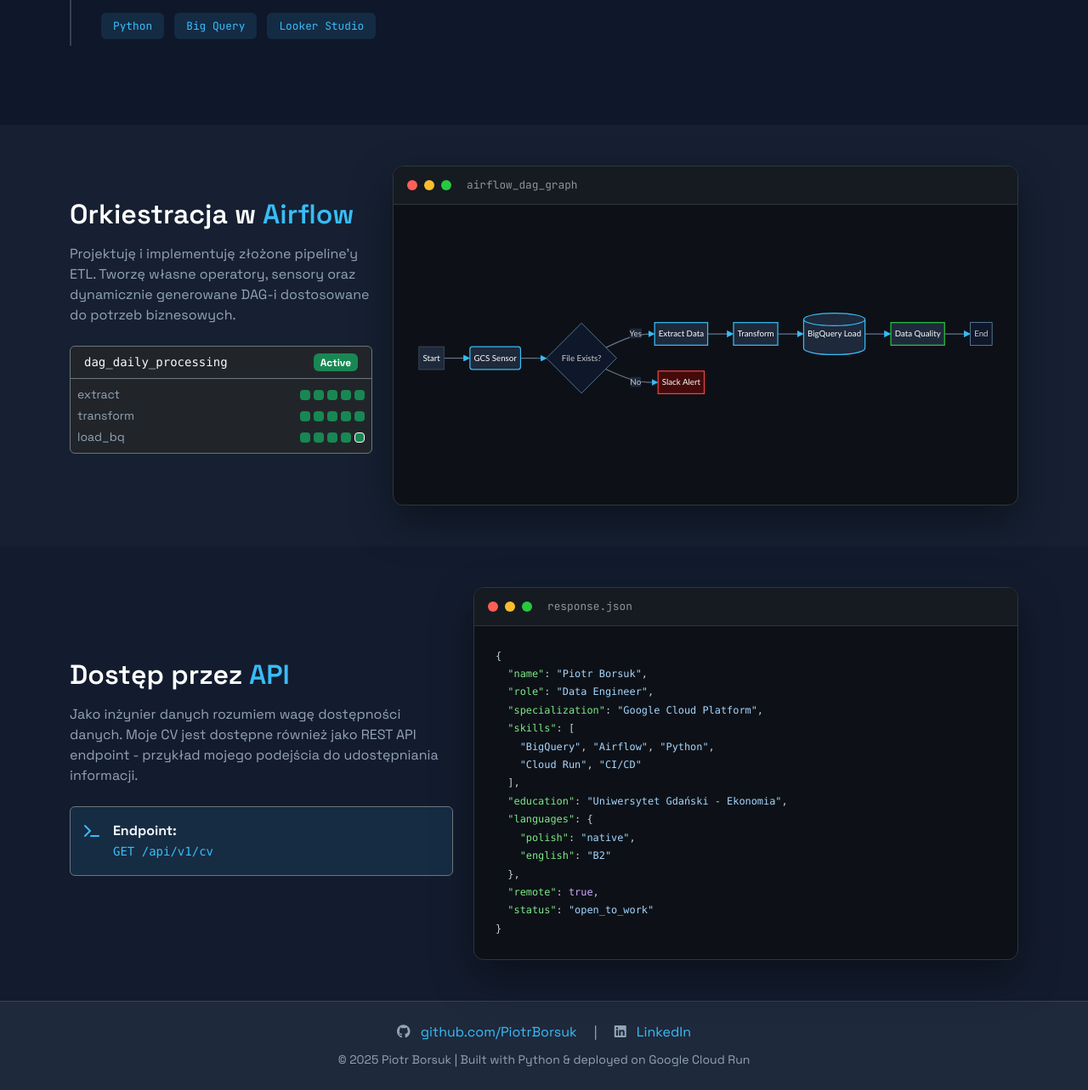
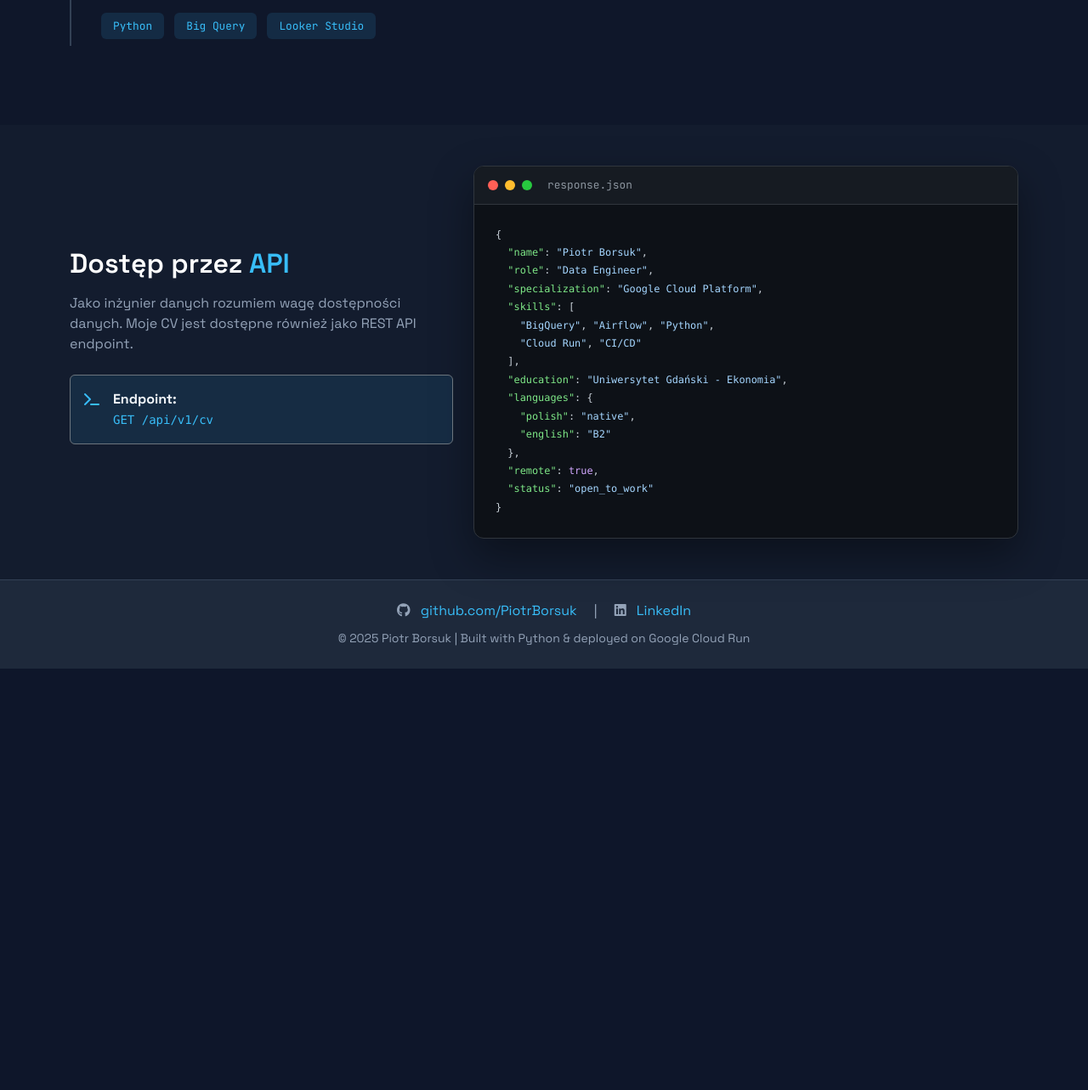
Before and after one commit to PiotrBorsuk/borsuk_cv, a Flask app: page / in a window 1280 px wide. Shown: the part 2895-4178 px from the top of the page at 85% size. After the commit the page ends 3682 px from the top, so only its background shows below. Run offline with Flask 3, Linux system fonts and the light colour scheme.

Commit message:
remove airflow section

```diff
--- a/app/templates/index.html
+++ b/app/templates/index.html
@@ -357,93 +357,6 @@
         </div>
     </section>
 
-    <section id="airflow" class="py-5" style="background-color: #162032;">
-        <div class="container">
-            <div class="row align-items-center">
-                <div class="col-lg-4">
-                    <h2 class="mb-3">Orkiestracja w <span class="text-accent">Airflow</span></h2>
-                    <p class="text-muted">
-                        Projektuję i implementuję złożone pipeline'y ETL. Tworzę własne operatory,
-                        sensory oraz dynamicznie generowane DAG-i dostosowane do potrzeb biznesowych.
-                    </p>
-
-                    <div class="card bg-dark border-secondary mt-4 mb-4">
-                        <div class="card-header border-secondary d-flex justify-content-between align-items-center">
-                            <small class="text-light font-monospace">dag_daily_processing</small>
-                            <span class="badge bg-success">Active</span>
-                        </div>
-                        <div class="card-body p-2">
-                            <div class="d-flex justify-content-between align-items-center mb-1">
-                                <small class="text-muted" style="width: 80px;">extract</small>
-                                <div class="d-flex gap-1">
-                                    <div class="bg-success rounded-1" style="width: 12px; height: 12px;"></div>
-                                    <div class="bg-success rounded-1" style="width: 12px; height: 12px;"></div>
-                                    <div class="bg-success rounded-1" style="width: 12px; height: 12px;"></div>
-                                    <div class="bg-success rounded-1" style="width: 12px; height: 12px;"></div>
-                                    <div class="bg-success rounded-1" style="width: 12px; height: 12px;"></div>
-                                </div>
-                            </div>
-                            <div class="d-flex justify-content-between align-items-center mb-1">
-                                <small class="text-muted" style="width: 80px;">transform</small>
-                                <div class="d-flex gap-1">
-                                    <div class="bg-success rounded-1" style="width: 12px; height: 12px;"></div>
-                                    <div class="bg-success rounded-1" style="width: 12px; height: 12px;"></div>
-                                    <div class="bg-success rounded-1" style="width: 12px; height: 12px;"></div>
-                                    <div class="bg-success rounded-1" style="width: 12px; height: 12px;"></div>
-                                    <div class="bg-success rounded-1" style="width: 12px; height: 12px;"></div>
-                                </div>
-                            </div>
-                            <div class="d-flex justify-content-between align-items-center">
-                                <small class="text-muted" style="width: 80px;">load_bq</small>
-                                <div class="d-flex gap-1">
-                                    <div class="bg-success rounded-1" style="width: 12px; height: 12px;"></div>
-                                    <div class="bg-success rounded-1" style="width: 12px; height: 12px;"></div>
-                                    <div class="bg-success rounded-1" style="width: 12px; height: 12px;"></div>
-                                    <div class="bg-success rounded-1" style="width: 12px; height: 12px;"></div>
-                                    <div class="bg-success rounded-1" style="width: 12px; height: 12px; border: 1px solid #fff;"></div>
-                                </div>
-                            </div>
-                        </div>
-                    </div>
-                </div>
-
-                <div class="col-lg-8">
-                    <div class="terminal-window" style="min-height: 400px;">
-                        <div class="terminal-header">
-                            <div class="dot red"></div>
-                            <div class="dot yellow"></div>
-                            <div class="dot green"></div>
-                            <span style="color: #8b949e; font-size: 0.8rem; margin-left: 10px;">airflow_dag_graph</span>
-                        </div>
-                        <div class="terminal-body d-flex align-items-center justify-content-center">
-                            <div class="mermaid">
-                                graph LR
-                                A[Start] --> B(GCS Sensor)
-                                B --> C{File Exists?}
-                                C -- Yes --> D[Extract Data]
-                                C -- No --> E[Slack Alert]
-                                D --> F[Transform]
-                                F --> G[(BigQuery Load)]
-                                G --> H[Data Quality]
-                                H --> I[End]
-
-                                style A fill:#1e293b,stroke:#334155,color:#fff,stroke-width:2px
-                                style B fill:#1e293b,stroke:#38bdf8,color:#fff,stroke-width:2px
-                                style D fill:#1e293b,stroke:#38bdf8,color:#fff,stroke-width:2px
-                                style F fill:#1e293b,stroke:#38bdf8,color:#fff,stroke-width:2px
-                                style G fill:#1e293b,stroke:#38bdf8,color:#fff,stroke-width:2px
-                                style E fill:#450a0a,stroke:#ef4444,color:#fff,stroke-width:2px
-                                style H fill:#1e293b,stroke:#27c93f,color:#fff,stroke-width:2px
-
-                                linkStyle default stroke:#64748b,stroke-width:2px;
-                            </div>
-                        </div>
-                    </div>
-                </div>
-            </div>
-        </div>
-    </section>
-
     <section id="api" class="py-5" style="background-color: #131c2e;">
         <div class="container">
             <div class="row align-items-center">
@@ -451,8 +364,7 @@
                     <h2 class="mb-3">Dostęp przez <span class="text-accent">API</span></h2>
                     <p class="text-muted mb-4">
                         Jako inżynier danych rozumiem wagę dostępności danych.
-                        Moje CV jest dostępne również jako REST API endpoint -
-                        przykład mojego podejścia do udostępniania informacji.
+                        Moje CV jest dostępne również jako REST API endpoint.
                     </p>
                     <div class="alert border-secondary d-flex align-items-start" style="background: rgba(56, 189, 248, 0.1);" role="alert">
                         <i class="fas fa-terminal me-3 text-accent mt-1"></i>
```
